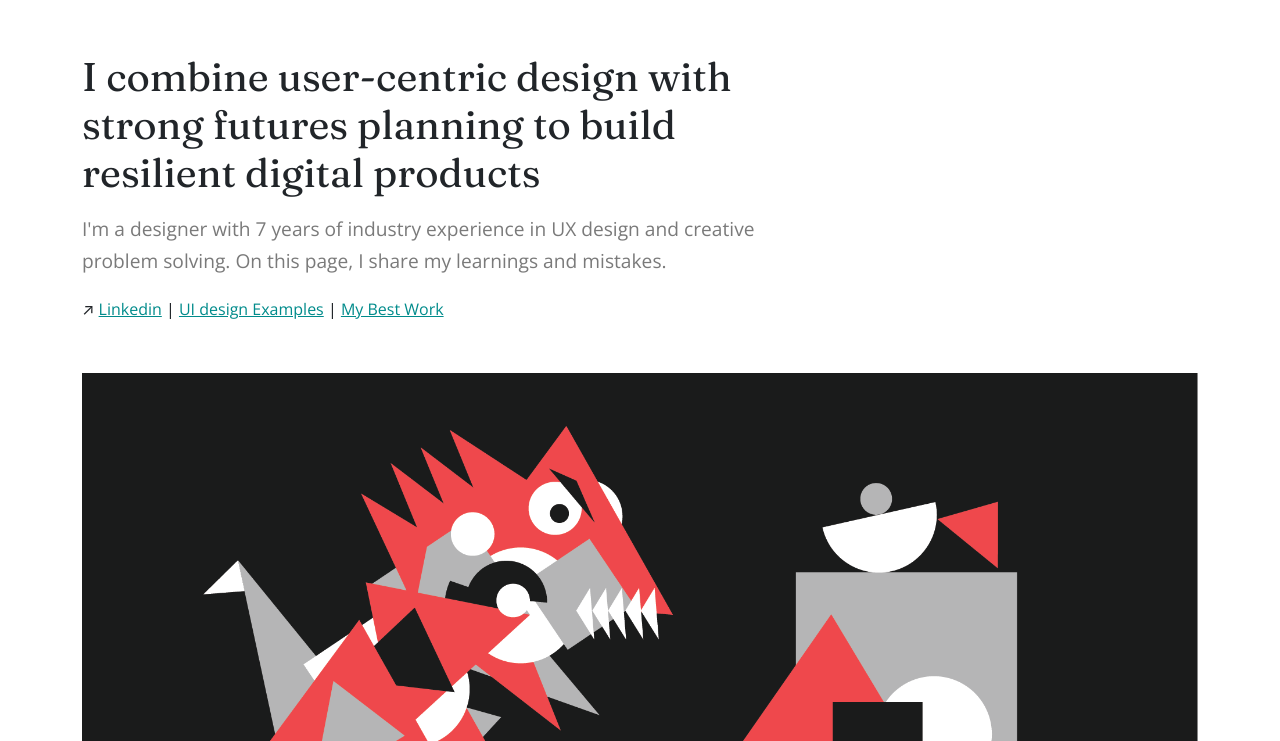
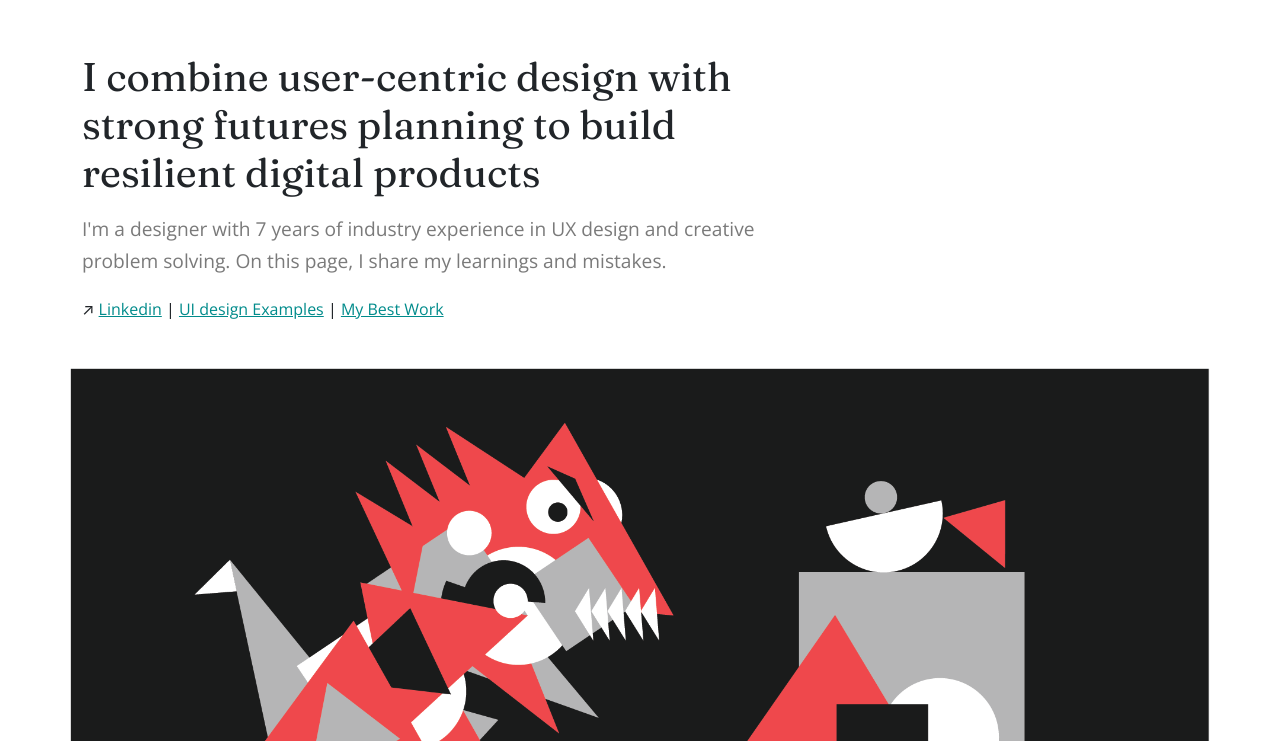
Before and after one commit to mchitrak/mchitrak.github.io, a website: page index.html in a window 1280 px wide. In both pictures the pointer is over the picture 640 px from the left and 641 px from the top of the page. Shown: the part 59-800 px from the top of the page. Drawn offline with nearby package versions, Linux system fonts and the light colour scheme.

Commit message:
Animation on cards

```diff
--- a/custom.css
+++ b/custom.css
@@ -19,6 +19,19 @@
     padding: 100px 0 100px 0px ;
 }
 
+
+/* Image hover*/
+
+.grow img{
+	transition: 1s ease;
+	}
+
+	.grow img:hover{
+	-webkit-transform: scale(1.02);
+	-ms-transform: scale(1.02);
+	transform: scale(1.02);
+	transition: 1s ease;
+	}
 
 /* Text Style fixes*/
 
--- a/index.html
+++ b/index.html
@@ -112,7 +112,7 @@
 
     <section id="highlighted-case-links" class="container">
       <div class="col-md-12">
-        <div class="row animate__animated animate__headShake">
+        <div class="row animate__animated animate__headShake grow">
 
 
         <a class="mt-5" href="sanoma.html" target="_self">
```
